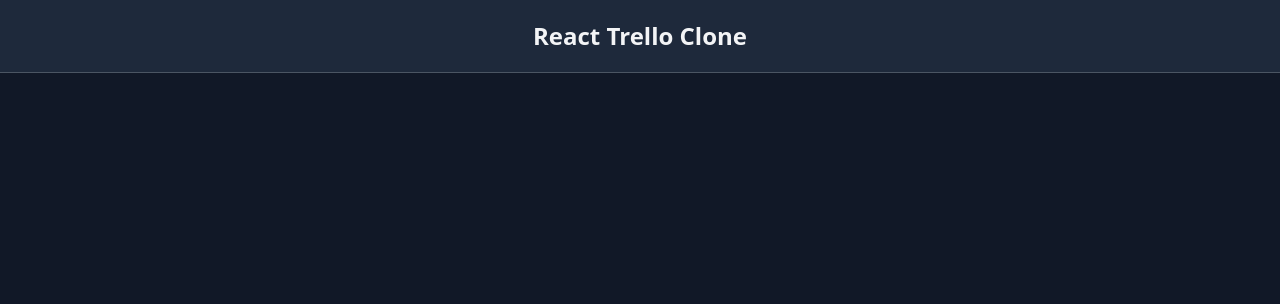
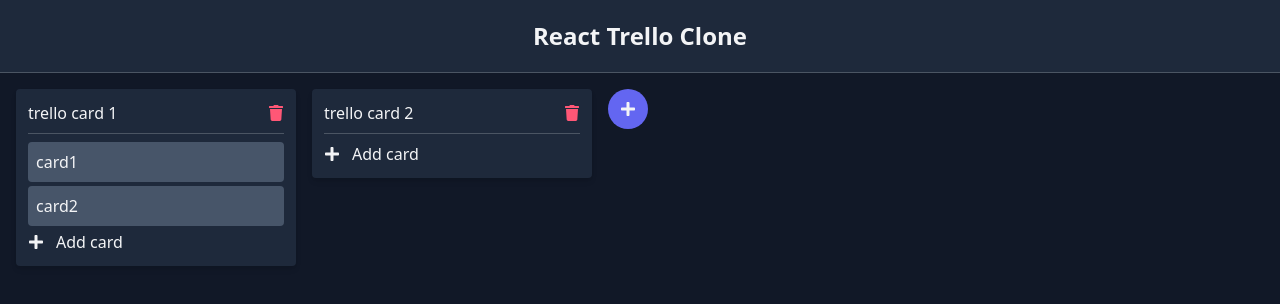
Before and after one commit to sunnyshaikh/react-machine-coding, a React (Vite) app in the folder machine-coding-react-js/trello-board/: page / in a window 1280 px wide. Shown: the top 304 px of the page. Built offline with nearby package versions, Linux system fonts and the light colour scheme.

Commit message:
trello board component creation

```diff
--- a/machine-coding-react-js/trello-board/package.json
+++ b/machine-coding-react-js/trello-board/package.json
@@ -11,7 +11,8 @@
   },
   "dependencies": {
     "react": "^18.3.1",
-    "react-dom": "^18.3.1"
+    "react-dom": "^18.3.1",
+    "react-icons": "^5.4.0"
   },
   "devDependencies": {
     "@eslint/js": "^9.9.0",
--- a/machine-coding-react-js/trello-board/src/App.tsx
+++ b/machine-coding-react-js/trello-board/src/App.tsx
@@ -1,9 +1,11 @@
 import Navbar from "./components/navbar/Navbar";
+import TrelloBoard from "./components/trello/TrelloBoard";
 
 const App = () => {
   return (
     <main className="app h-screen w-screen bg-gray-900 text-gray-100">
       <Navbar />
+      <TrelloBoard />
     </main>
   );
 };
--- /dev/null
+++ b/machine-coding-react-js/trello-board/src/components/trello/TrelloBoard.tsx
@@ -0,0 +1,46 @@
+import { useState } from "react";
+import { TrelloCardsType } from "./type";
+import { FaPlus } from "react-icons/fa";
+import TrelloCardsList from "./TrelloCardsList";
+
+const trelloData: TrelloCardsType[] = [
+  {
+    id: 1,
+    title: "trello card 1",
+    cards: [
+      { id: 1, title: "card1", isEditing: false },
+      { id: 2, title: "card2", isEditing: false },
+    ],
+  },
+  {
+    id: 2,
+    title: "trello card 2",
+    cards: [],
+  },
+];
+
+const TrelloBoard = () => {
+  const [trelloCards, setTrelloCards] = useState<TrelloCardsType[]>(trelloData);
+
+  return (
+    <div className="trello__container p-4 flex items-start gap-4">
+      {trelloCards.map((cards) => (
+        <TrelloCardsList
+          key={cards.id}
+          cards={cards}
+          setTrelloCards={setTrelloCards}
+        />
+      ))}
+      <div className="add__trello__btn">
+        <button
+          title="Add new list"
+          className="size-10 bg-indigo-500 flex items-center justify-center rounded-full hover:bg-indigo-400"
+        >
+          <FaPlus />
+        </button>
+      </div>
+    </div>
+  );
+};
+
+export default TrelloBoard;
--- /dev/null
+++ b/machine-coding-react-js/trello-board/src/components/trello/TrelloCard.tsx
@@ -0,0 +1,15 @@
+import { FaPencilAlt } from "react-icons/fa";
+import { TrelloCardType } from "./type";
+
+const TrelloCard = ({ card }: { card: TrelloCardType }) => {
+  return (
+    <div className="group single__card__list flex items-center justify-between p-2 bg-slate-600 rounded">
+      <p>{card.title}</p>
+      <button className="hidden group-hover:block transition-all">
+        <FaPencilAlt />
+      </button>
+    </div>
+  );
+};
+
+export default TrelloCard;
--- /dev/null
+++ b/machine-coding-react-js/trello-board/src/components/trello/TrelloCardsList.tsx
@@ -0,0 +1,31 @@
+import { FaPlus, FaTrash } from "react-icons/fa";
+import { TrelloCardsType } from "./type";
+import TrelloCard from "./TrelloCard";
+
+const TrelloCardsList = ({
+  cards,
+}: {
+  cards: TrelloCardsType;
+  setTrelloCards: Function;
+}) => {
+  return (
+    <div className="trello__card bg-slate-800 p-3 rounded shadow-md min-w-[280px]">
+      <div className="border-b border-b-gray-600 pb-2 flex gap-3 items-center justify-between">
+        <h2 className="cursor-pointer flex-1">{cards.title}</h2>
+        <button>
+          <FaTrash color="#ff5776" />
+        </button>
+      </div>
+      <div className="trello__card__list space-y-1 mt-2">
+        {cards.cards.map((card) => (
+          <TrelloCard key={card.id} card={card} />
+        ))}
+        <div className="flex items-center gap-3">
+          <FaPlus /> Add card
+        </div>
+      </div>
+    </div>
+  );
+};
+
+export default TrelloCardsList;
--- /dev/null
+++ b/machine-coding-react-js/trello-board/src/components/trello/type.ts
@@ -0,0 +1,11 @@
+export interface TrelloCardType {
+  id: number;
+  title: string;
+  isEditing: boolean;
+}
+
+export interface TrelloCardsType {
+  id: number;
+  title: string;
+  cards: TrelloCardType[];
+}
```
Also changed, not shown: 1 other file (tests, documents, lock files or other folders).
